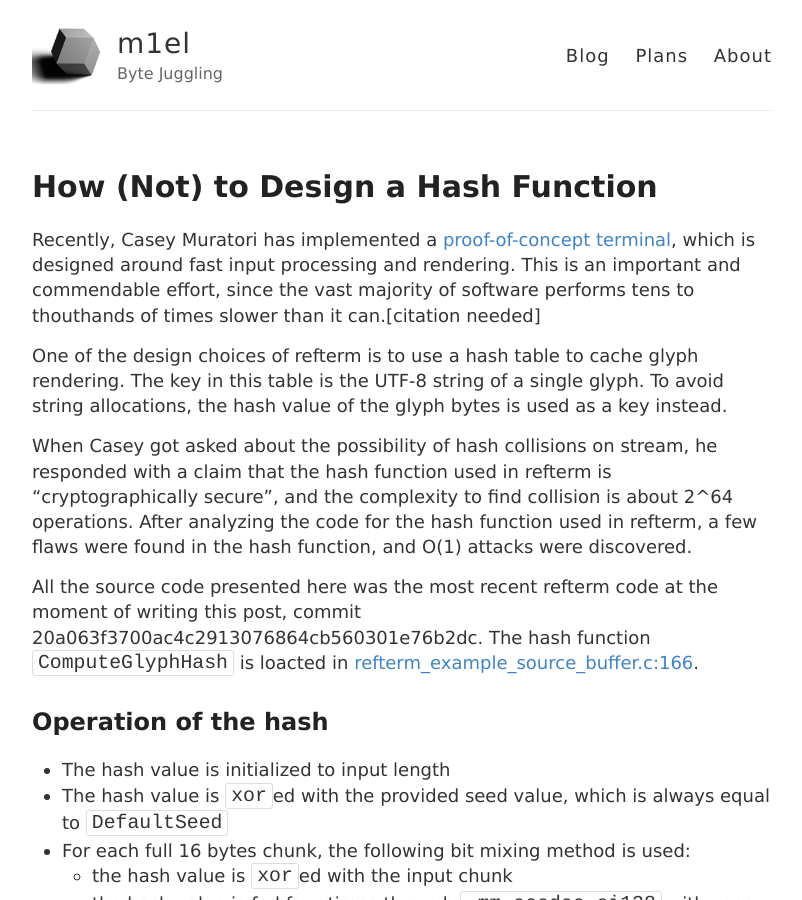
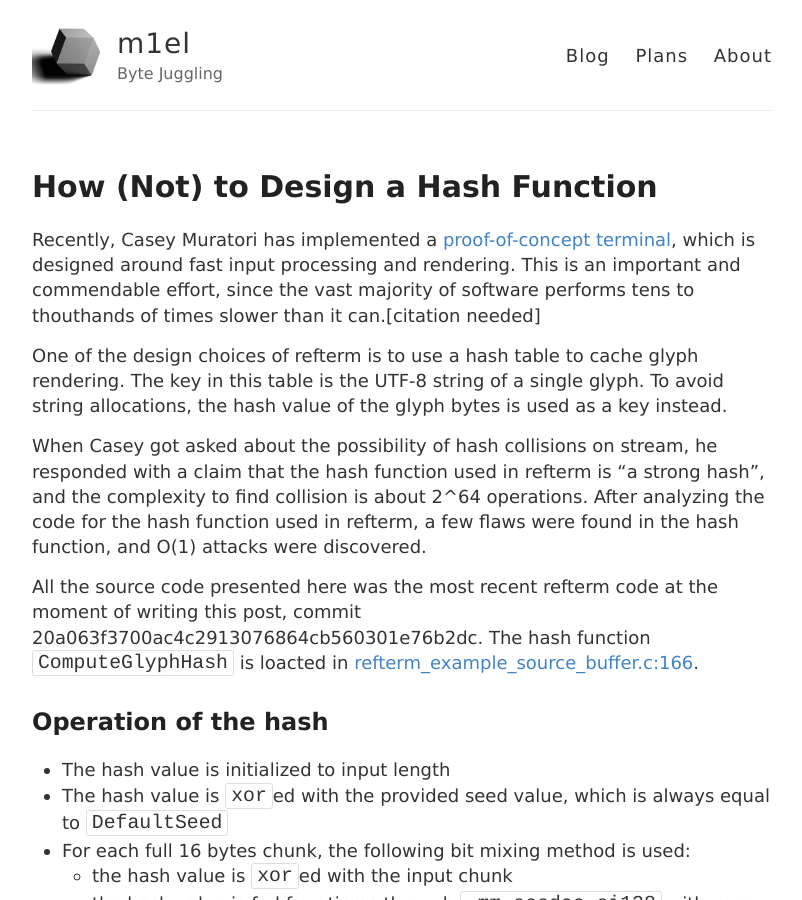
Before and after one commit to m1el/m1el.github.io, a Jekyll site: the page built from _posts/2021-10-30-refterm-hash.md, in a window 1280 px wide and 900 px high. Shown: the whole window, without its empty margins (238-1040 px from the left). Built offline with Jekyll 4.4.1, drawn with Linux system fonts in a browser that asks for light colours.

Commit message:
updated the statement on hash being strong

```diff
--- a/_posts/2021-10-30-refterm-hash.md
+++ b/_posts/2021-10-30-refterm-hash.md
@@ -15,8 +15,8 @@ The key in this table is the UTF-8 string of a single glyph.  To avoid string
 allocations, the hash value of the glyph bytes is used as a key instead.
 
 When Casey got asked about the possibility of hash collisions on stream,
-he responded with a claim that the hash function used in refterm is "cryptographically
-secure", and the complexity to find collision is about 2^64 operations.
+he responded with a claim that the hash function used in refterm is "a strong hash",
+and the complexity to find collision is about 2^64 operations.
 After analyzing the code for the hash function used in refterm, a few flaws
 were found in the hash function, and O(1) attacks were discovered.
 
```
